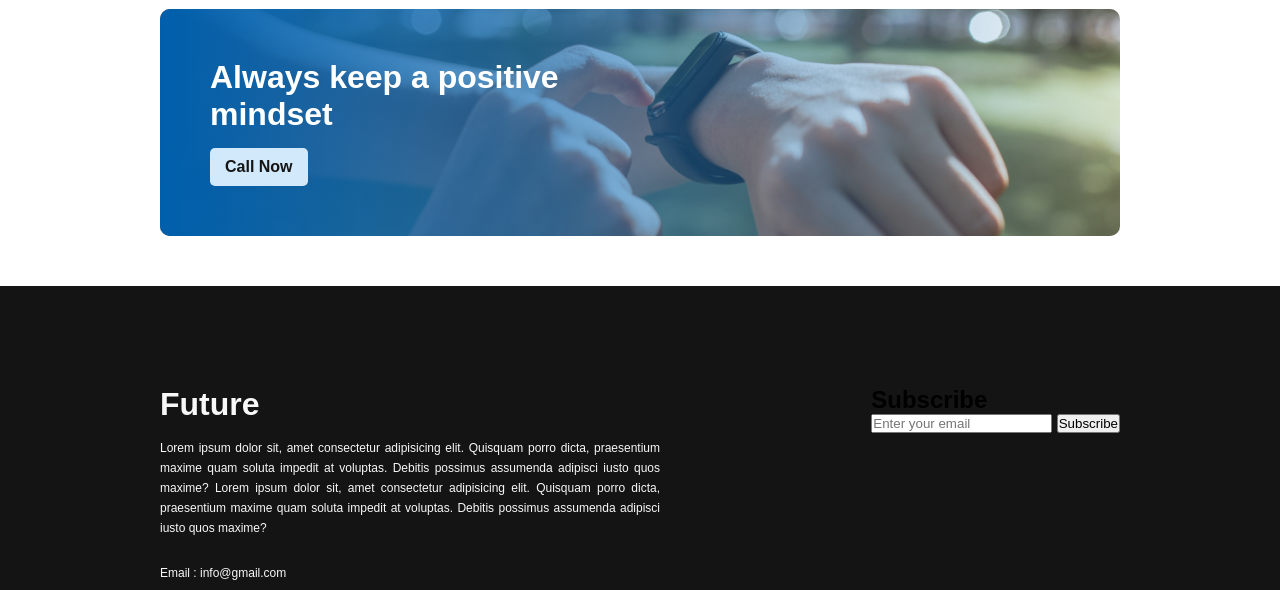
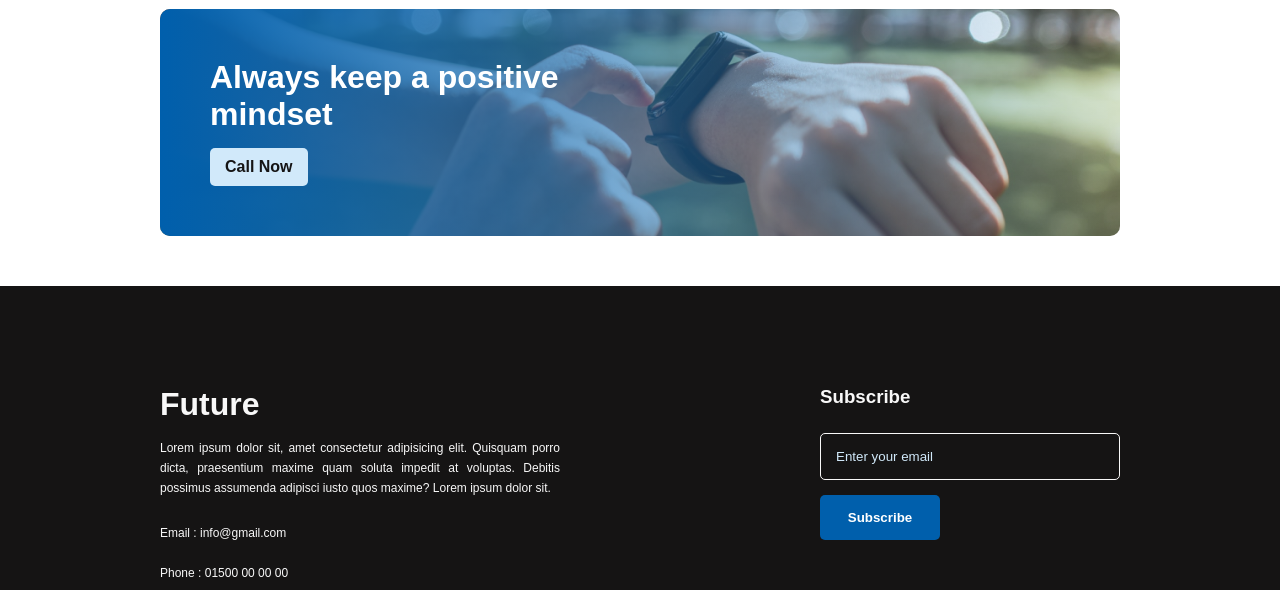
Before and after one commit to mdibrahimkhalil1995/first-assignment-new, a plain HTML site: page index.html in a window 1280 px wide. Shown: the part 1719-2309 px from the top of the page. Drawn offline with Linux system fonts and the light colour scheme.

Commit message:
add some line for footer section

```diff
--- a/css/style.css
+++ b/css/style.css
@@ -143,6 +143,8 @@ body{
     color: #151414;
 }
 /* End inner banner css */
+
+/* start footer section */
 .footer-bg{
     background-color: #151414;
 
@@ -155,7 +157,7 @@ body{
     padding: 100px 0px;
 }
 .contact-info{
-    width: 500px;
+    width: 400px;
 }
 .contact-info h1{
     color: #fff;
@@ -181,3 +183,32 @@ body{
     color: #F8F8F8;
     line-height: 40px;
 }
+
+.subscribe-section h3{
+    color: #F8F8F8;
+    margin-bottom: 25px;
+}
+.email input{
+    width: 300px;
+    padding: 15px;
+    background: none;
+    border: none;
+    border: 1px solid #F8F8F8;
+    border-radius: 5px;
+    color: #F8F8F8;
+}
+::placeholder{
+    color: #d1e9fa;
+}
+.subs-btn input{
+    margin-top: 15px;
+    width: 120px;
+    padding: 15px;
+    font-weight: 700;
+    background: #005FAC;
+    border: none;
+    color: #fff;
+    border-radius: 5px;
+
+}
+/* End footer Section */
--- a/index.html
+++ b/index.html
@@ -90,7 +90,7 @@
                 <div class="footer-content">
                     <div class="contact-info">
                         <h1>Future</h1>
-                        <p>Lorem ipsum dolor sit, amet consectetur adipisicing elit. Quisquam porro dicta, praesentium maxime quam soluta impedit at voluptas. Debitis possimus assumenda adipisci iusto quos maxime? Lorem ipsum dolor sit, amet consectetur adipisicing elit. Quisquam porro dicta, praesentium maxime quam soluta impedit at voluptas. Debitis possimus assumenda adipisci iusto quos maxime?
+                        <p>Lorem ipsum dolor sit, amet consectetur adipisicing elit. Quisquam porro dicta, praesentium maxime quam soluta impedit at voluptas. Debitis possimus assumenda adipisci iusto quos maxime? Lorem ipsum dolor sit.
                         </p>
                         <span>Email : info@gmail.com</span><br>
                         <span>Phone : 01500 00 00 00</span>
@@ -101,9 +101,13 @@
                         </div>
                     </div>
                     <div class="subscribe-section">
-                        <h2>Subscribe</h2>
-                        <input type="email" placeholder="Enter your email">
-                        <input type="submit" value="Subscribe">
+                        <h3>Subscribe</h3>
+                        <div class="email">
+                            <input type="email" placeholder="Enter your email">
+                        </div>
+                        <div class="subs-btn">
+                            <input type="submit" value="Subscribe">
+                        </div>
                     </div>
                 </div>
             </footer>
```
